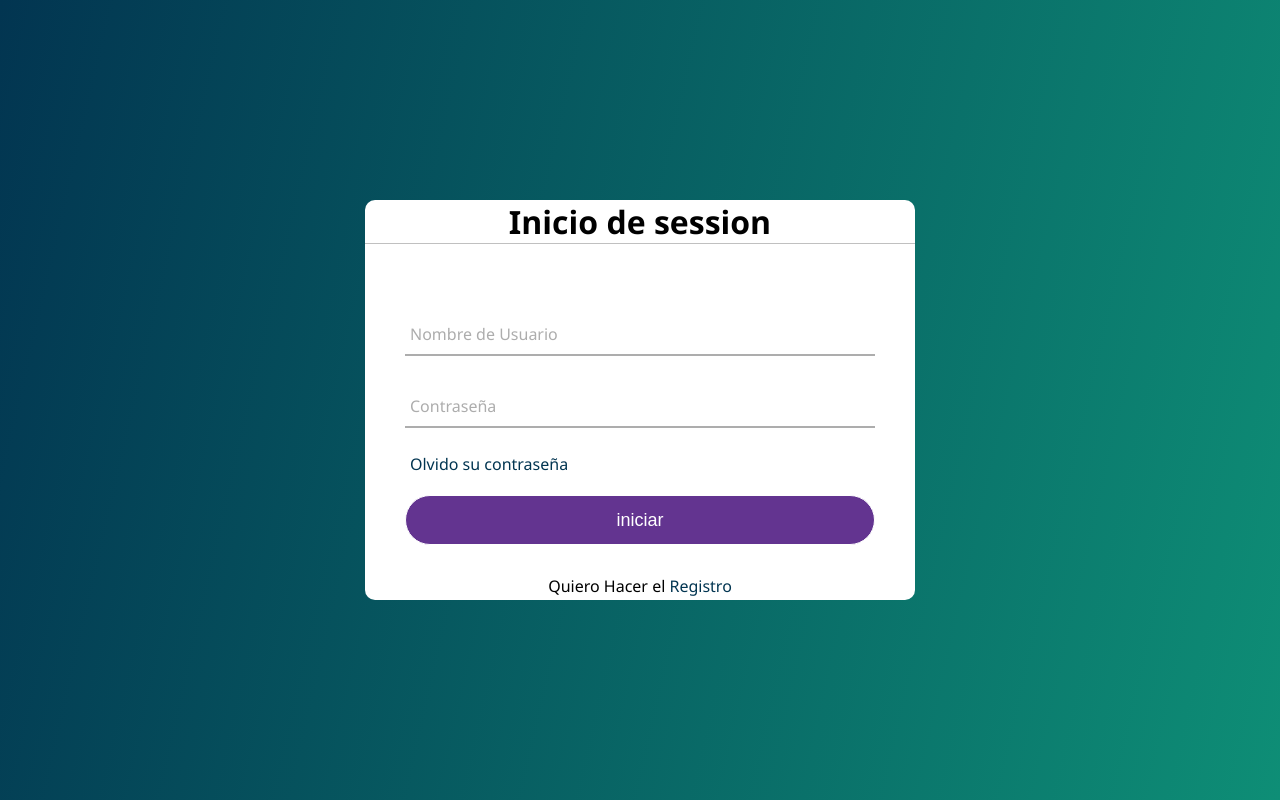
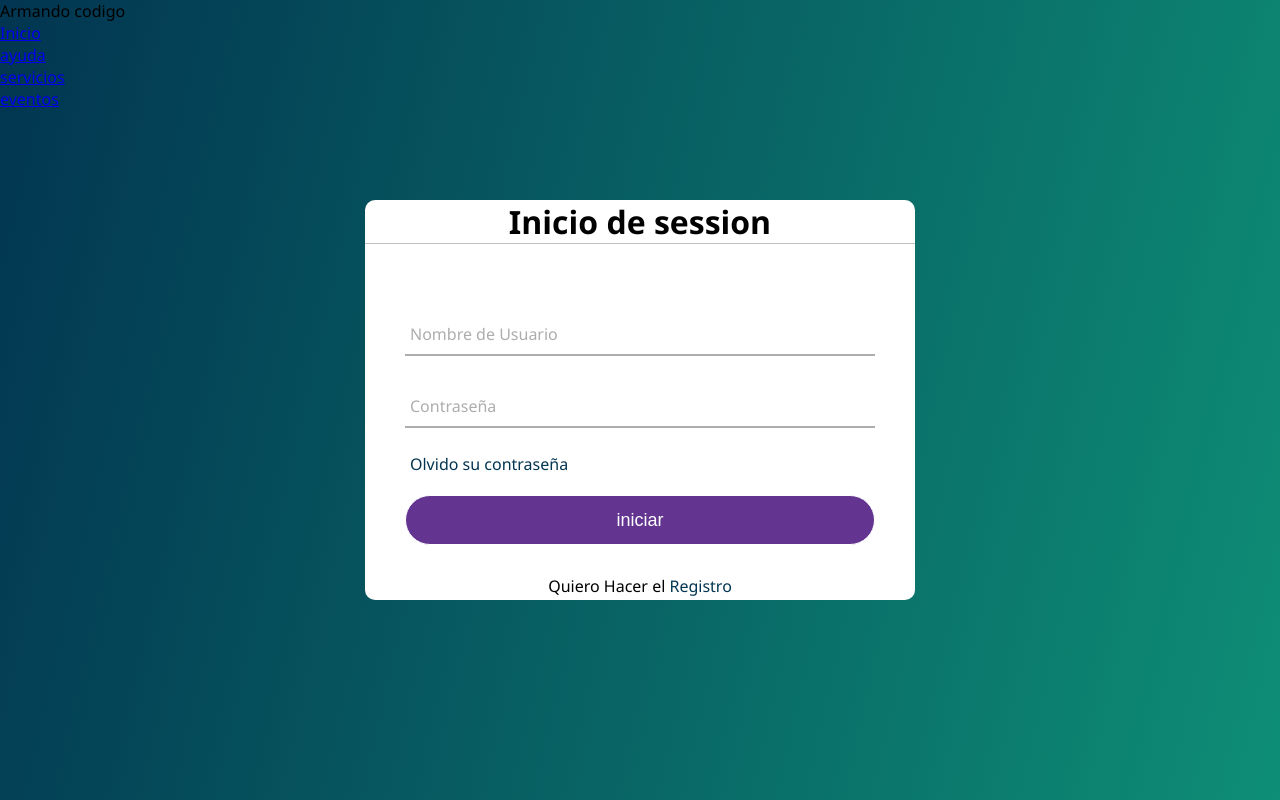
Before and after one commit to mandoArmaweb/arma-form-contact, a plain HTML site: page index.html in a window 1280 px wide. Drawn offline with Linux system fonts and the light colour scheme.

Commit message:
Update index.html
agregando una navegacion al formulario

```diff
--- a/index.html
+++ b/index.html
@@ -8,6 +8,16 @@
     <link rel="stylesheet" href="styles.css">
   </head>
   <body>
+
+     <nav class="menu">
+      <label class="logo">Armando codigo</label>
+      <ul id="sliding_menu">
+        <li><a href="#">Inicio</a></li>
+        <li><a href="#">ayuda</a></li>
+        <li><a href="#">servicios</a></li>
+        <li><a href="#">eventos</a></li>
+      </ul>
+    </nav>
 
       <div class="formulario">
       <h1>Inicio de session</h1>
```
